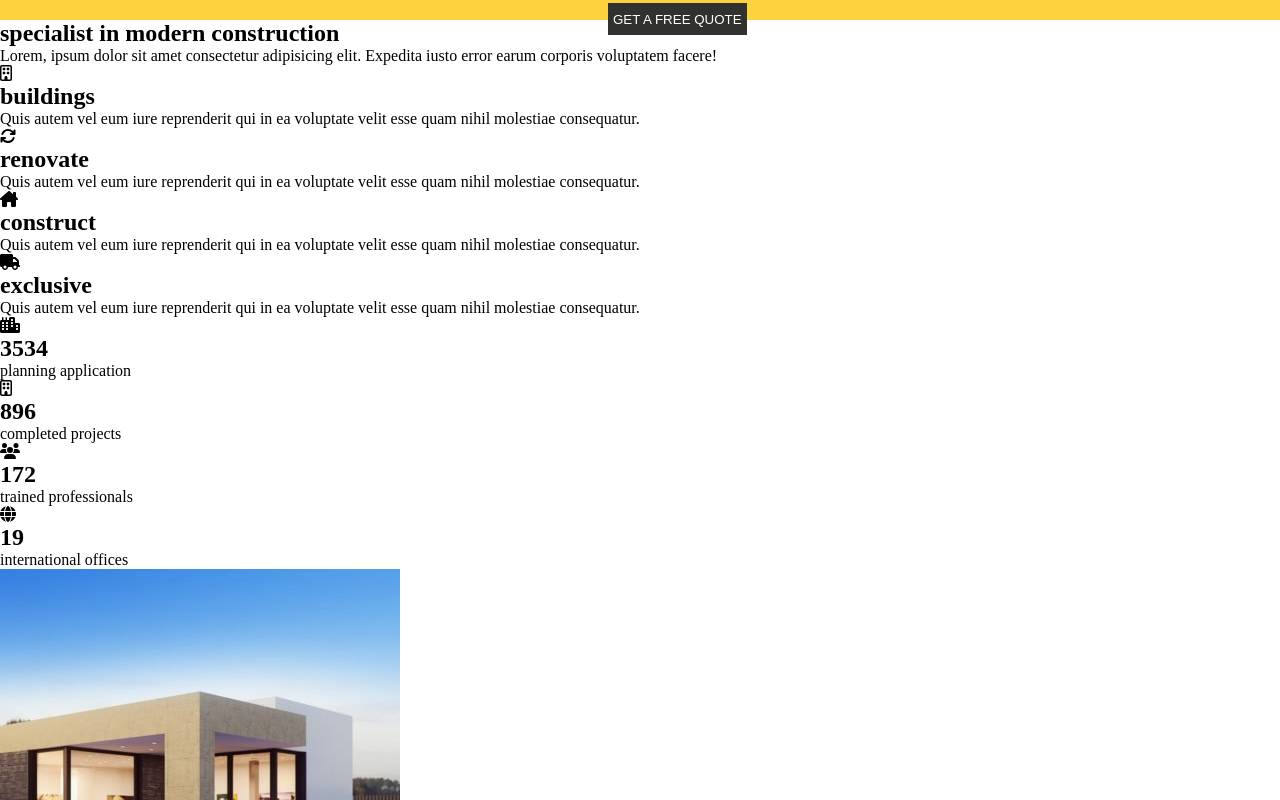
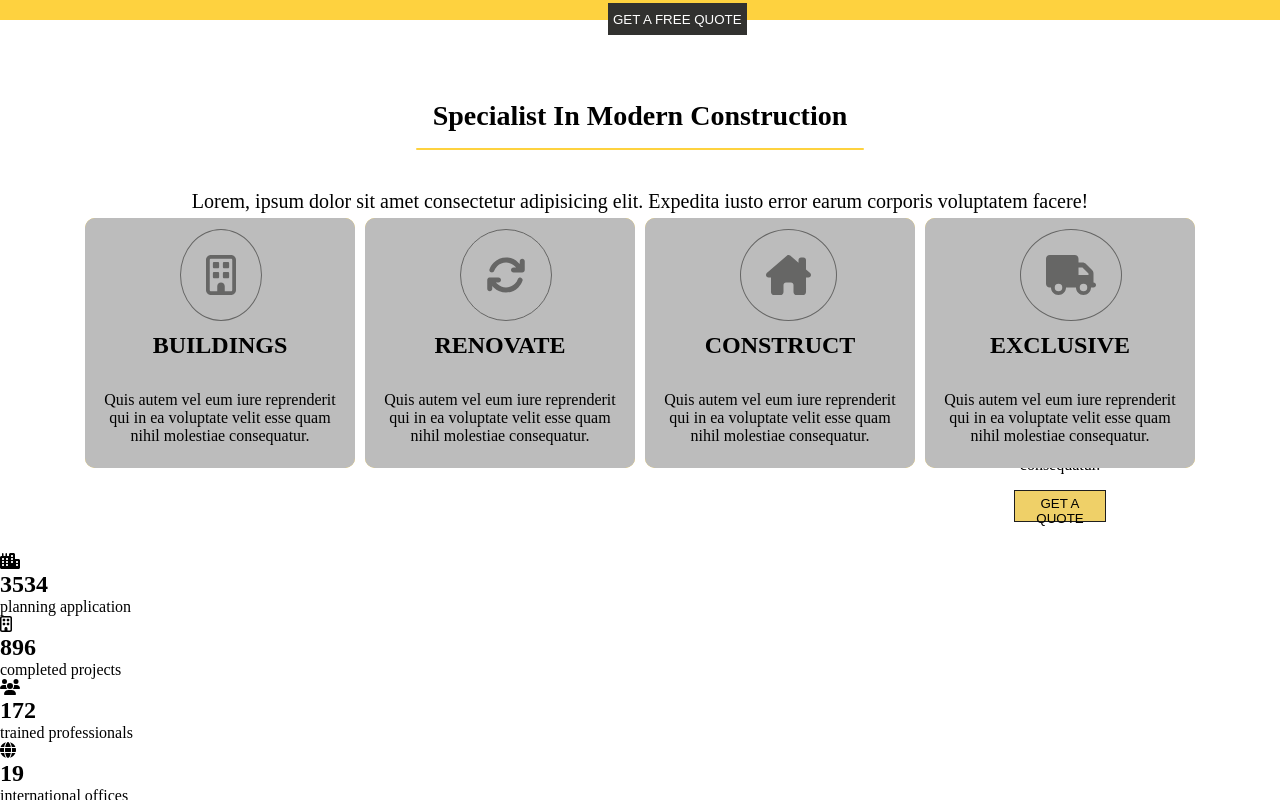
Before and after one commit to sirio95/proj-html-vuejs, a Vue app: page / in a window 1280 px wide. Shown: the part 580-1380 px from the top of the page. Built offline with nearby package versions, Linux system fonts and the light colour scheme.

Commit message:
style of modern construction

```diff
--- a/src/components/main/ModernConstruction.vue
+++ b/src/components/main/ModernConstruction.vue
@@ -6,22 +6,30 @@
                     {
                         icon: 'fa-regular fa-building',
                         name: 'buildings',
-                        text: 'Quis autem vel eum iure reprenderit qui in ea voluptate velit esse quam nihil molestiae consequatur.'
+                        text: 'Quis autem vel eum iure reprenderit qui in ea voluptate velit esse quam nihil molestiae consequatur.',
+                        sub: 'artfully crafted',
+                        index: 'one'
                     },
                     {
                         icon: 'fa-solid fa-arrows-rotate',
                         name: 'renovate',
-                        text: 'Quis autem vel eum iure reprenderit qui in ea voluptate velit esse quam nihil molestiae consequatur.'
+                        text: 'Quis autem vel eum iure reprenderit qui in ea voluptate velit esse quam nihil molestiae consequatur.',
+                        sub: 'innovation at its finest',
+                        index: 'two'
                     },
                     {
                         icon: 'fa-solid fa-house-chimney',
                         name: 'construct',
-                        text: 'Quis autem vel eum iure reprenderit qui in ea voluptate velit esse quam nihil molestiae consequatur.'
+                        text: 'Quis autem vel eum iure reprenderit qui in ea voluptate velit esse quam nihil molestiae consequatur.',
+                        sub: 'high quality zero impact',
+                        index: 'three'
                     },
                     {
                         icon: 'fa-solid fa-truck',
                         name: 'exclusive',
-                        text: 'Quis autem vel eum iure reprenderit qui in ea voluptate velit esse quam nihil molestiae consequatur.'
+                        text: 'Quis autem vel eum iure reprenderit qui in ea voluptate velit esse quam nihil molestiae consequatur.',
+                        sub: 'our aesthetics, your aesthetics',
+                        index: 'four'
                     }
                 ],
                 achievements:[
@@ -52,33 +60,147 @@
 </script>
 
 <template>
-    <section>
-        <div>
+    <section id="services">
+        <div class="intro">
             <h2>specialist in modern construction</h2>
+            <div class="light_line"></div>
             <p>Lorem, ipsum dolor sit amet consectetur adipisicing elit. Expedita iusto error earum corporis voluptatem facere!</p>
         </div>
-        <div>
-            <ul>
-                <li v-for="(element, index) in cards" :key="index">
-                    <font-awesome-icon :icon="element.icon" />
+        <div class="costruction-cards">
+            <ul class="principal">
+                <li v-for="(element, index) in cards" :key="index" class="card" :class="cards.index">
+                    <font-awesome-icon :icon="element.icon" class="card_icon" />
                     <h2>{{ element.name }}</h2>
                     <p>{{ element.text }}</p>
                 </li>
             </ul>
+            <ul class="secundary">
+                <li v-for="(element, index) in cards" :key="index" class="hover_card" :class="cards.index">
+                    <h2>{{ element.sub }}</h2>
+                    <p>{{ element.text }}</p>
+                    <button class="btn light"><a href="#">get a quote</a></button>
+                </li>
+            </ul>
+
         </div>
     </section>
+
+    <section class="achievements">
         <ul>
             <li v-for="(element, index) in achievements" :key="index">
-                <font-awesome-icon :icon="element.icon" />
+                <font-awesome-icon :icon="element.icon" class="achievements_icon" />
                 <h2>{{ element.number }}</h2>
                 <p>{{ element.name }}</p>
             </li>
         </ul>
-    <section>
-
     </section>
 </template>
 
-<style lang="scss">
+<style lang="scss" scoped>
+    #services{
+        margin: 5em;
+            .intro{
+
+                h2{
+                    text-transform: capitalize;
+                    text-align: center;
+                    font-size:28px;
+                }
+                .light_line{
+                    height: 2px;
+                    width:40%;
+                    margin: 1rem auto;
+                    background-color: #fed23f;
+                    border-radius: 25px;
+                }
+                p{
+                    text-align: center;
+                    font-size:20px;
+                    margin-top: 2em;
+                }
+            }
+            .costruction-cards{
+                position:relative;
+                .principal, .secundary{
+                    display:flex;
+                }
+                .secundary{
+                    position:absolute;
+                    top:0;
+                    left:0;
+                }
+                .card{
+                    width: calc((100% - 40px) / 4);
+                    height: 250px;
+                    background-color:#bcbcbc;
+                    list-style: none;
+                    margin: 5px;
+                    border-radius: 10px;
+                    z-index: 4;
+
+                        &:hover{
+                            z-index: 2;
+                        }
+                        .card_icon{
+                            border: 1px solid #666665;
+                            border-radius:50%;
+                            padding: 25px;
+                            font-size: 40px;
+                            color: #666665;
+                            margin: 4% 35%;
+                        }
+                        h2{
+                            text-align: center;
+                            text-transform: uppercase;
+                            margin-bottom: 2rem;
+                        }
+                        p{
+                            text-align: center;
+                            padding: 0 15px;
+                        }
+                }
+                .hover_card{
+                    width: calc((100% - 40px) / 4);
+                    height: 250px;
+                    background-color: #f9d03f;
+                    list-style: none;
+                    margin: 5px;
+                    border-radius: 10px;
+                    z-index:3;
+                        h2{
+                            font-size:26px;
+                            text-transform: uppercase;
+                            margin: 2rem;
+                            text-align:center;
+                        }
+                        p{
+                            text-align:center;
+                            margin: 0 2rem;
+                        }
+                        .btn.light{
+                            padding: 5px;
+                            background-color: #efd068;
+                            height: 2rem;
+                            margin: 1rem 33%;
+                            border: 1px solid #1e1e1e;
+                            cursor: pointer;
+                                a{
+                                    text-decoration: none;
+                                    text-transform: uppercase;
+                                    color: #000;
+                                }
+
+                                &:hover{
+                                    background-color: #1e1e1e;
+                                        a{
+                                            color:#fff;
+                                        }
+                                }
+                        }
+                }
+            }
+
+
+    }
 
 </style>
```
